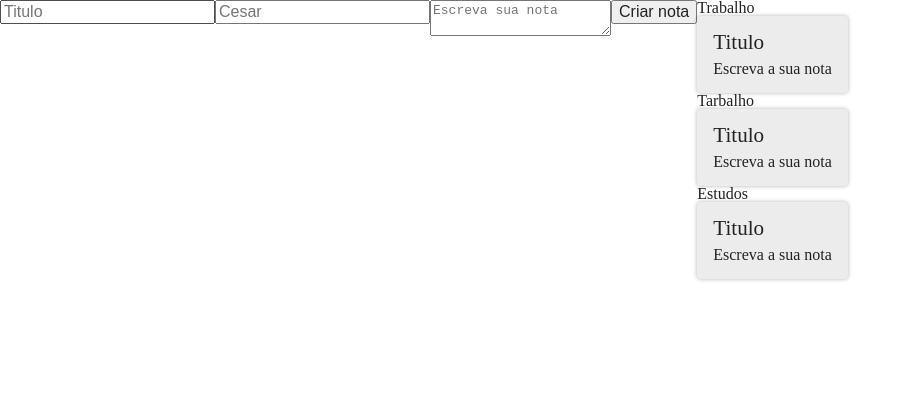
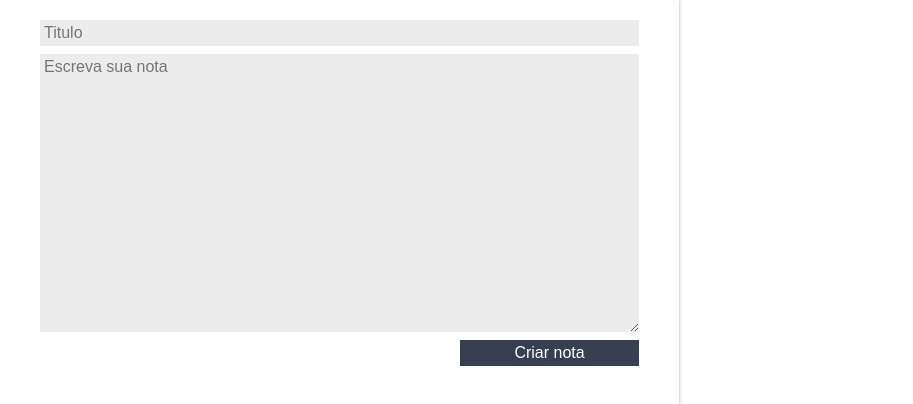
Before and after one commit to gualterapple/React---ceep, a React (Create React App) app: page / in a window 1280 px wide. Shown: the top 404 px of the page, without its empty margins (0-913 px from the left). Built offline with nearby package versions, Linux system fonts and the light colour scheme.

Commit message:
Modulo q do React - Conhecendo o Framework Concluído

```diff
--- a/src/App.js
+++ b/src/App.js
@@ -1,14 +1,34 @@
-import "./App.css";
-import  ListaDeNotas  from "./components/ListaDeNotas/ListaDeNotas";
-import  FormularioCadastro  from "./components/FormularioCadastro/FormularioCadastro";
+import  ListaDeNotas  from "./components/ListaDeNotas";
+import  FormularioCadastro  from "./components/FormularioCadastro";
 import { Component } from 'react';
 
+import "./assets/App.css";
+
 class App extends Component {
+
+constructor()
+{
+  super();
+  this.state = {
+    notas: []
+  }
+}
+
+  criarNota(titulo, texto){
+    const novaNota = {titulo, texto};
+    const novoArrayNotas = [...this.state.notas, novaNota]
+    const novoEstado = {
+      notas: novoArrayNotas
+    }
+    this.state.notas.push(novaNota);
+    this.setState(novoEstado);
+  }
+
   render(){
     return (
       <section className="conteudo">
-        <FormularioCadastro />
-        <ListaDeNotas />
+        <FormularioCadastro criarNota={this.criarNota.bind(this)}/>
+        <ListaDeNotas notas={this.state.notas}/>
       </section>
     );
   }
--- a/src/components/CardNota/CardNota.jsx
+++ b/src/components/CardNota/CardNota.jsx
@@ -5,9 +5,9 @@ class CardNota extends Component {
     return (
       <section className="card-nota">
         <header className="card-nota_cabecalho">
-          <h1 className="card-nota_titulo">Titulo</h1>
+          <h1 className="card-nota_titulo">{this.props.titulo}</h1>
         </header>
-        <p className="card-nota_texto">Escreva a sua nota</p>
+        <p className="card-nota_texto">{this.props.texto}</p>
       </section>
     );
   }
--- /dev/null
+++ b/src/components/CardNota/index.jsx
@@ -0,0 +1,3 @@
+import CardNota from "./CardNota";
+
+export default CardNota;
--- a/src/components/FormularioCadastro/FormularioCadastro.jsx
+++ b/src/components/FormularioCadastro/FormularioCadastro.jsx
@@ -2,13 +2,39 @@ import React, { Component } from "react";
 import "./estilo.css"
 
 class FormularioCadastro extends Component {
+
+  constructor(props){
+    super(props);
+    this.titulo = "";
+    this.texto = "";
+  }
+
+  _handleMudancaTitulo(evento)
+  {
+    this.titulo = evento.target.value;
+  }
+
+  _handleMudancaTexto(evento)
+  {
+    this.texto = evento.target.value;
+  }
+
+  _criarCard(evento)
+  {
+    evento.preventDefault();
+    evento.stopPropagation();
+    //console.log(`Nova nota` + this.titulo +" "+ this.texto);
+    this.props.criarNota(this.titulo, this.texto);
+  }
+
   render() {
     return (
-      <form>
-        <input type="text" placeholder="Titulo" />
-        <input type="text" placeholder="Cesar" />
-        <textarea placeholder="Escreva sua nota" />
-        <button>Criar nota</button>
+      <form className="form-cadastro" onSubmit={this._criarCard.bind(this)}>
+        <input type="text" placeholder="Titulo" className="form-cadastro_input"
+        onChange={this._handleMudancaTitulo.bind(this)}/>
+        <textarea rows="15" placeholder="Escreva sua nota" className="form-cadastro_input"
+        onChange={this._handleMudancaTexto.bind(this)} />
+        <button className="form-cadastro_submit form-cadastro_input">Criar nota</button>
       </form>
     );
   }
--- a/src/components/FormularioCadastro/estilo.css
+++ b/src/components/FormularioCadastro/estilo.css
@@ -0,0 +1,29 @@
+.form-cadastro {
+    flex-grow: 2;
+    box-shadow: 0 0 4px rgba(0, 0, 0, 0.3);
+    z-index: 1;
+    min-height: 100vh;
+    display: flex;
+    flex-direction: column;
+    padding: 12px 40px;
+  }
+  .form-cadastro_input {
+    margin-top: 8px;
+    padding: 4px;
+    border: none;
+    background-color: var(--fundo-detalhes);
+    font-family: Arial, Helvetica, sans-serif;
+    font-weight: 100;
+  }
+
+  .form-cadastro_submit {
+    align-self: flex-end;
+    width: 30%;
+    background-color: var(--secundaria);
+    color: white;
+    font-weight: 400;
+  }
+
+  .form-cadastro_submit:active {
+    background-color: var(--secundaria-ativa);
+  }
--- /dev/null
+++ b/src/components/FormularioCadastro/index.jsx
@@ -0,0 +1,3 @@
+import FormularioCadastro from "./FormularioCadastro";
+
+export default FormularioCadastro;
--- a/src/components/ListaDeNotas/ListaDeNotas.jsx
+++ b/src/components/ListaDeNotas/ListaDeNotas.jsx
@@ -3,14 +3,14 @@ import CardNota from "../CardNota/CardNota";
 import "./estilo.css"
 
 class ListaDeNotas extends Component {
+
   render() {
     return (
-      <ul>
-          {Array.of("Trabalho", "Tarbalho", "Estudos").map((categoria, index) => {
+      <ul className="lista-notas">
+          {this.props.notas.map((nota, index) => {
               return(
-                <li key={index}>
-                <div>{categoria}</div>
-                <CardNota/>
+                <li key={index} className="lista-notas_item">
+                <CardNota titulo={nota.titulo} texto={nota.texto}/>
                 </li>
               );
           })}
--- a/src/components/ListaDeNotas/estilo.css
+++ b/src/components/ListaDeNotas/estilo.css
@@ -1,29 +1,15 @@
-.form-cadastro {
-    flex-grow: 2;
-    box-shadow: 0 0 4px rgba(0, 0, 0, 0.3);
-    z-index: 1;
-    min-height: 100vh;
-    display: flex;
-    flex-direction: column;
-    padding: 12px 40px;
-  }
-  .form-cadastro_input {
-    margin-top: 8px;
-    padding: 4px;
-    border: none;
-    background-color: var(--fundo-detalhes);
-    font-family: Arial, Helvetica, sans-serif;
-    font-weight: 100;
-  }
-
-  .form-cadastro_submit {
-    align-self: flex-end;
-    width: 30%;
-    background-color: var(--secundaria);
-    color: white;
-    font-weight: 400;
-  }
-
-  .form-cadastro_submit:active {
-    background-color: var(--secundaria-ativa);
-  }
+.lista-notas {
+  background-color: var(--fundo);
+  flex-grow: 3;
+  display: grid;
+  grid-template-columns: auto auto auto auto auto;
+  list-style-type: none;
+  padding-left: 24px;
+  padding-top: 24px;
+}
+.lista-notas_item {
+  margin: 12px;
+  max-width: 240px;
+  max-height: 400px;
+  display: inline;
+}
--- /dev/null
+++ b/src/components/ListaDeNotas/index.jsx
@@ -0,0 +1,3 @@
+import ListaDeNotas from "./ListaDeNotas";
+
+export default ListaDeNotas;
--- a/src/index.js
+++ b/src/index.js
@@ -1,6 +1,6 @@
 import React from 'react';
 import ReactDOM from 'react-dom';
-import './index.css';
+import "./assets/index.css";
 import App from './App';
 
 ReactDOM.render(
```
Also changed, not shown: src/assets/App.css (renamed from src/App.css), src/assets/index.css (renamed from src/index.css).
